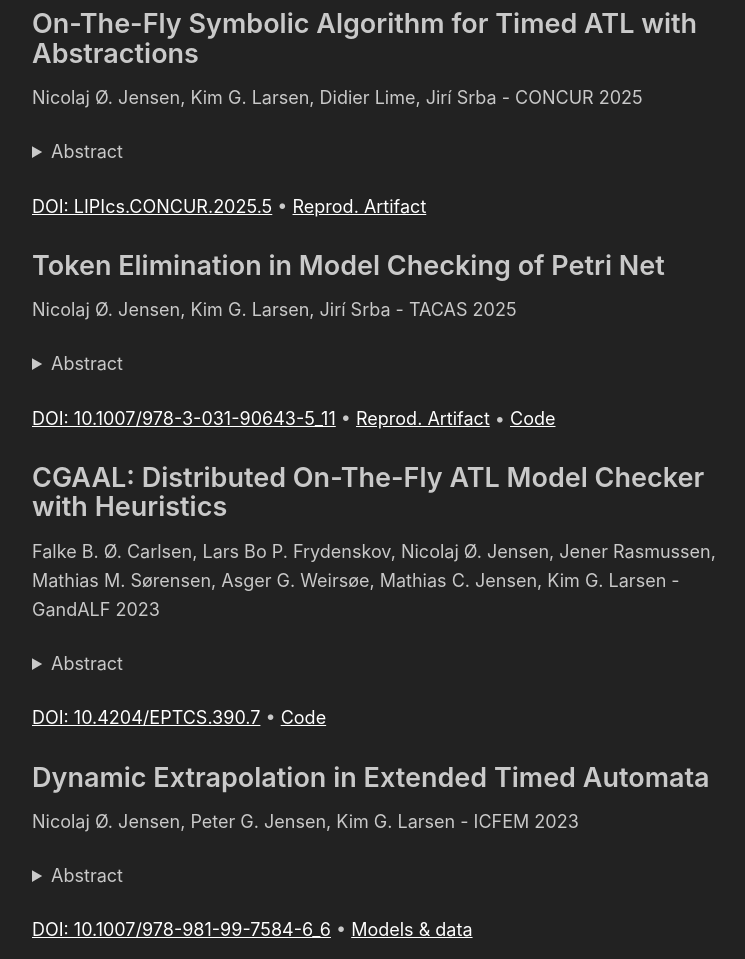
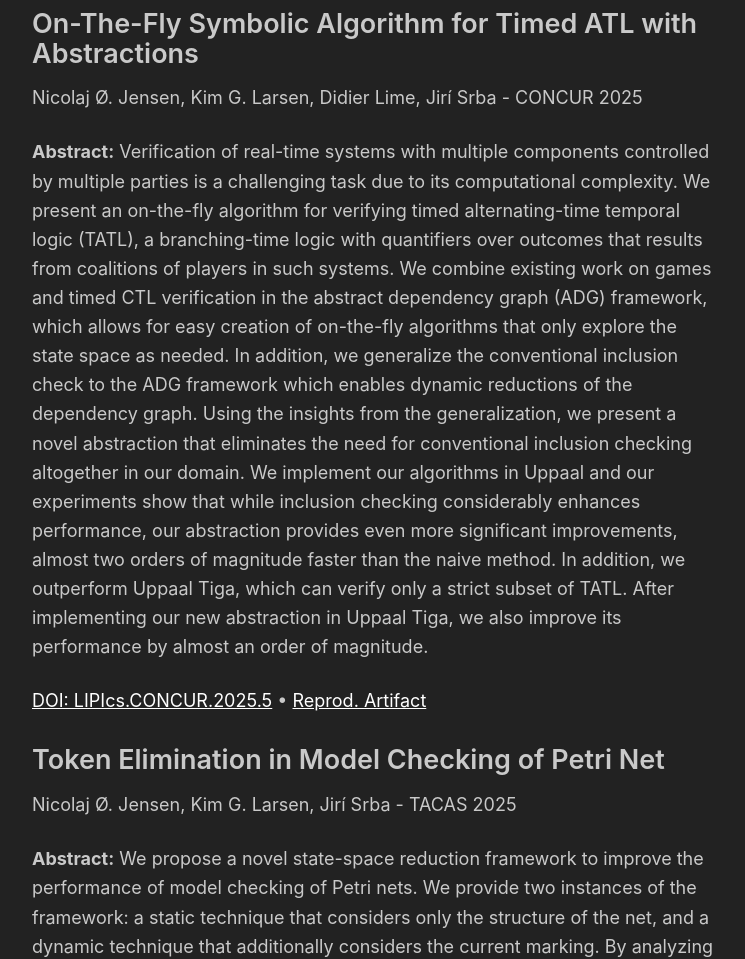
Before and after one commit to NicEastvillage/NicEastvillage.github.io, a plain HTML site: page docs/index.html in a window 1280 px wide. Shown: the part 420-1379 px from the top of the page, without its empty margins (266-1011 px from the left). Drawn offline with Linux system fonts and the light colour scheme.

Commit message:
Always show abstracts

```diff
--- a/docs/index.html
+++ b/docs/index.html
@@ -25,10 +25,7 @@
         <p>Nicolaj Ø. Jensen, Kim G. Larsen, Didier Lime, Jirí Srba - CONCUR 2025</p>
     </header>
     <p>
-    <details>
-        <summary>
-            Abstract
-        </summary>
+        <b>Abstract:</b>
         Verification of real-time systems with multiple components controlled by multiple parties is a
 challenging task due to its computational complexity. We present an on-the-fly algorithm for verifying timed
 alternating-time temporal logic (TATL), a branching-time logic with quantifiers over outcomes that results from
@@ -41,7 +38,6 @@ Uppaal and our experiments show that while inclusion checking considerably enhan
 provides even more significant improvements, almost two orders of magnitude faster than the naive method. In addition,
 we outperform Uppaal Tiga, which can verify only a strict subset of TATL. After implementing our new abstraction in
 Uppaal Tiga, we also improve its performance by almost an order of magnitude.
-    </details>
     </p>
     <p>
         <a href="https://doi.org/10.4230/LIPIcs.CONCUR.2025.5">DOI: LIPIcs.CONCUR.2025.5</a>
@@ -54,10 +50,7 @@ Uppaal Tiga, we also improve its performance by almost an order of magnitude.
         <p>Nicolaj Ø. Jensen, Kim G. Larsen, Jirí Srba - TACAS 2025</p>
     </header>
     <p>
-    <details>
-        <summary>
-            Abstract
-        </summary>
+        <b>Abstract:</b>
         We propose a novel state-space reduction framework to improve the performance of model checking of
 Petri nets. We provide two instances of the framework: a static technique that considers only the structure of the
 net, and a dynamic technique that additionally considers the current marking. By analyzing impossible, visible,
@@ -69,7 +62,6 @@ repeated winner in the CTL category in the annual model checking contest (MCC).
 performance on the MCC 2023 benchmark using the CTL categories and demonstrate that our methods reduce time and,
 especially, memory usage. Our dynamic method explores 39.3% fewer configurations on average and achieves two
 orders of magnitude speedup on at least one query on 23.7% of non-trivial models.
-    </details>
     </p>
     <p>
         <a href="https://doi.org/10.1007/978-3-031-90643-5_11">DOI: 10.1007/978-3-031-90643-5_11</a>
@@ -83,10 +75,7 @@ orders of magnitude speedup on at least one query on 23.7% of non-trivial models
         <p>Falke B. Ø. Carlsen, Lars Bo P. Frydenskov, Nicolaj Ø. Jensen, Jener Rasmussen, Mathias M. Sørensen, Asger G. Weirsøe, Mathias C. Jensen, Kim G. Larsen - GandALF 2023</p>
     </header>
     <p>
-    <details>
-        <summary>
-            Abstract
-        </summary>
+        <b>Abstract:</b>
         We present CGAAL, our efficient on-the-fly model checker for alternating-time temporal logic (ATL)
 on concurrent game structures (CGS). We present how our tool encodes ATL as extended dependency graphs with negation
 edges and employs the distributed on-the-fly algorithm by Dalsgaard et al. Our tool offers multiple novel search
@@ -98,7 +87,6 @@ show that our tool CGAAL is often one to three orders of magnitude faster than t
 studies from PRISM's documentation and among case studies we have developed. In our evaluation, we also compare and
 evaluate our search strategies, and find that our custom search strategies are often significantly faster than the
 usual breadth-first and depth-first search strategies.
-    </details>
     </p>
     <p>
         <a href="https://doi.org/10.4204/EPTCS.390.7">DOI: 10.4204/EPTCS.390.7</a>
@@ -111,10 +99,7 @@ usual breadth-first and depth-first search strategies.
         <p>Nicolaj Ø. Jensen, Peter G. Jensen, Kim G. Larsen - ICFEM 2023</p>
     </header>
     <p>
-    <details>
-        <summary>
-            Abstract
-        </summary>
+        <b>Abstract:</b>
         Abstractions, such as extrapolation, ensure the termination of timed automata model checking.
 However, such methods are normally only defined for classical timed automata, whereas modern tools like Uppaal take
 as input timed automata extended with discrete data and C-like language constructs (XTA) making classical
@@ -125,7 +110,6 @@ using static analysis and then execute these dynamically during verification. We
 technique in Uppaal and find that it reduces the zone graph sizes by 34.7% overall compared to a classic
 location-clock-based extrapolation. The best case is an 82.7% reduction and the worst case is a surprising 8.2%
 increase.
-    </details>
     </p>
     <p>
         <a href="https://doi.org/10.1007/978-981-99-7584-6_6">DOI: 10.1007/978-981-99-7584-6_6</a>
```
Also changed, not shown: _meta/pub_card.html (+1 -5 lines).
